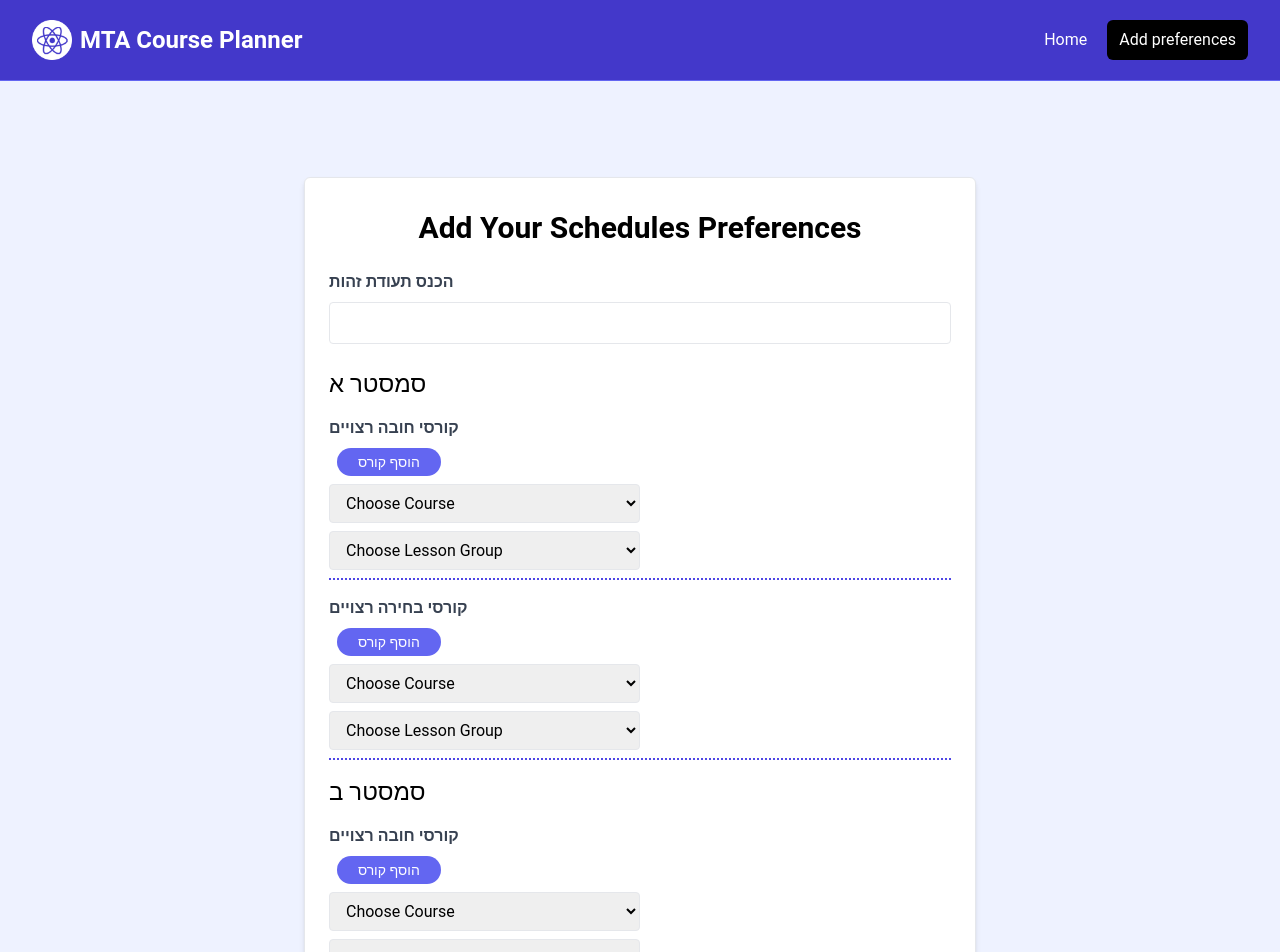
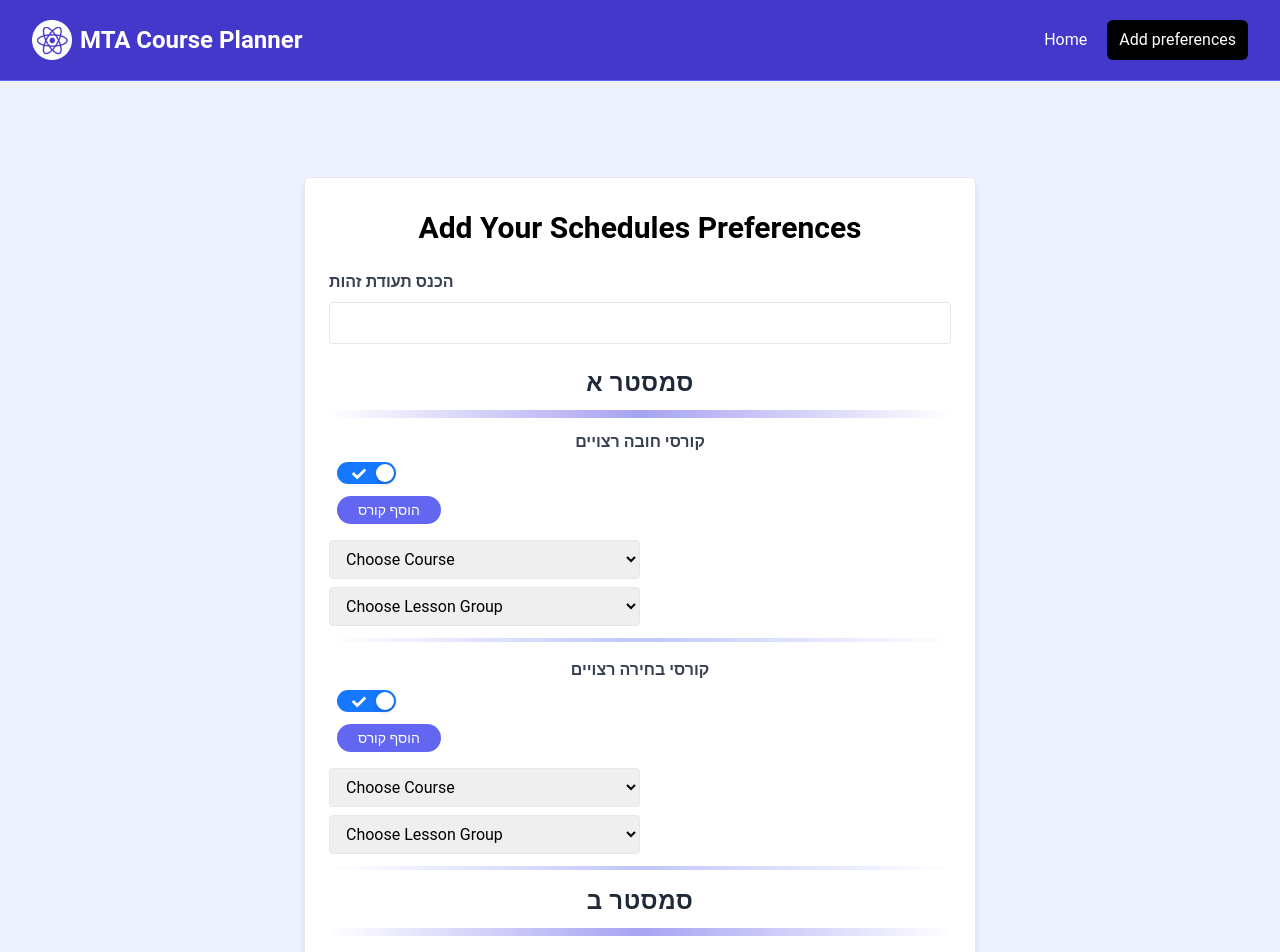
Before and after one commit to Maayan56/MTA-Courses-Planner-react, a React (Vite) app: page /add-pref in a window 1280 px wide. Shown: the top 952 px of the page. Built offline with nearby package versions, Linux system fonts and the light colour scheme.

Commit message:
add toggle button, auto dc exe

```diff
--- a/package.json
+++ b/package.json
@@ -10,6 +10,7 @@
     "preview": "vite preview"
   },
   "dependencies": {
+    "antd": "^5.20.3",
     "lodash": "^4.17.21",
     "papaparse": "^5.4.1",
     "react": "^18.3.1",
--- a/src/components/CoursesDropdownList.jsx
+++ b/src/components/CoursesDropdownList.jsx
@@ -3,6 +3,7 @@ import Papa from "papaparse";
 import _ from 'lodash';
 import { IoIosRemoveCircleOutline } from "react-icons/io";
 import coursesWithExe from '../coursesWithExe.json';
+import ToggleSwitch from "./ToggleSwitch.jsx";
 // eslint-disable-next-line react/prop-types
 const CoursesDropdownList = ({coursesTablePath, query, coursesPrefArr, onCourseChange}) => {
 
@@ -17,7 +18,15 @@ const CoursesDropdownList = ({coursesTablePath, query, coursesPrefArr, onCourseC
     }])
 
     const [validationError, setValidationError] = useState(false);
+    const [showDropdown, setShowDropdown] = useState(true);
 
+    const handleToggleButton= (checked) => {
+        setShowDropdown(checked);
+        if(!showDropdown){
+            const temp=[{ course_code_name: "", lesson_code: "", has_exercise: false, exercise_code: "dc" }];
+            onCourseChange(temp);
+        }
+    }
     const handleChangeSelect1= (event, index) => {
 
         setValidationError(false);
@@ -58,14 +67,15 @@ const CoursesDropdownList = ({coursesTablePath, query, coursesPrefArr, onCourseC
     }
 
     const handleChangeSelect3= (event, index) => {
-        const temp=[...coursesPrefArr]
         const newVal=event.target.value;
+        console.log(`New value for index ${index}: ${newVal}`);
+        const temp=[...coursesPrefArr];
         temp[index]["exercise_code"]=newVal;
         onCourseChange(temp);
     }
 
     const handleAdd=() => {
-        const newPref = { course_code_name: "", lesson_code: "", has_exercise: false, exercise_code: "" };
+        const newPref = { course_code_name: "", lesson_code: "", has_exercise: false, exercise_code: "dc" };
         onCourseChange([...coursesPrefArr, newPref]);
 
         const newOpt={ lesson_group_code_opt:[], exercise_group_code_opt:[] }
@@ -118,16 +128,18 @@ const CoursesDropdownList = ({coursesTablePath, query, coursesPrefArr, onCourseC
 
     return(
         <>
+            <ToggleSwitch handleToggleChange={handleToggleButton}/>
+            {showDropdown && (<div className= 'my-2'>
                 <button
                     onClick={handleAdd}
-                className="bg-indigo-500 hover:bg-indigo-600 text-white text-sm py-1 ml-2 mb-2 font-medium rounded-full w-1/6 focus:outline-none focus:shadow-outline"
+                    className="bg-indigo-500 hover:bg-indigo-600 text-white text-sm py-1 ml-2 font-medium rounded-full w-1/6 focus:outline-none focus:shadow-outline"
                 >
                     הוסף קורס
                 </button>
                 {/* eslint-disable-next-line react/prop-types */}
                 {coursesPrefArr.map((singlePref,index) => {
                     return(
-                    <div key= {index} className= 'mb-4 border-dotted border-b-2 border-indigo-600'>
+                        <div key= {index} className= 'my-4'>
                             <div className= 'mb-2'>
                                 <select className='border rounded w-1/2 py-2 px-3' value={singlePref.course_code_name} required
                                         onChange={(e) => handleChangeSelect1(e,index)}
@@ -168,7 +180,11 @@ const CoursesDropdownList = ({coursesTablePath, query, coursesPrefArr, onCourseC
                             </div>
                             {/* eslint-disable-next-line react/prop-types */}
                             {coursesPrefArr[index].has_exercise && (<div className= 'mb-2'>
-                            <select className='border rounded w-1/2 py-2 px-3' value={singlePref.exercise_code} required onChange={(e) => handleChangeSelect3(e,index)}>
+                                {/* eslint-disable-next-line react/prop-types */}
+                                <select className='border rounded w-1/2 py-2 px-3' value={coursesPrefArr[index].lesson_code === "dc" ? "dc" : singlePref.exercise_code}
+                                        required
+                                        onChange={(e) => handleChangeSelect3(e,index)}
+                                >
                                     <option value="" disabled hidden>
                                         Choose Exercise Group
                                     </option>
@@ -183,10 +199,18 @@ const CoursesDropdownList = ({coursesTablePath, query, coursesPrefArr, onCourseC
                                     )))}
                                 </select>
                             </div>)}
+                            <hr
+                                className="my-3 h-1 border-t-0 bg-transparent bg-gradient-to-r from-transparent via-indigo-400 to-transparent opacity-50 dark:via-neutral-400"/>
                         </div>
                     )
                 })}
+            </div>)}
         </>
+
+
+
+
+
     )
 }
 
--- /dev/null
+++ b/src/components/ToggleSwitch.jsx
@@ -0,0 +1,17 @@
+import { Switch } from "antd";
+import { FaXmark } from "react-icons/fa6";
+import { FaCheck } from "react-icons/fa";
+// eslint-disable-next-line react/prop-types
+const ToggleSwitch = ({handleToggleChange}) => {
+    return (
+        <div>
+            <Switch className='ml-2 mb-1 px-0.5'
+                    defaultChecked={true}
+                    checkedChildren={<FaCheck className='inline text-sm text-white m-1'/>}
+                    unCheckedChildren={<FaXmark className='inline text-sm text-white m-1'/>}
+                    onChange={(checked) => {handleToggleChange(checked)}}
+            />
+        </div>
+    )
+}
+export default ToggleSwitch
--- a/src/pages/AddCoursesPref.jsx
+++ b/src/pages/AddCoursesPref.jsx
@@ -6,10 +6,10 @@ import CoursesDropdownList from "../components/CoursesDropdownList.jsx";
 const AddCoursesPref = ({ addPrefSubmit }) => {
 
     const [selectedCoursesData, setSelectedCoursesData] = useState({
-        reqCoursesAlist: [{ course_code_name: "", lesson_code: "", has_exercise: false, exercise_code: "" }],
-        reqCoursesBlist: [{ course_code_name: "", lesson_code: "", has_exercise: false, exercise_code: "" }],
-        choiceCoursesAlist: [{ course_code_name: "", lesson_code: "", has_exercise: false, exercise_code: "" }],
-        choiceCoursesBlist: [{ course_code_name: "", lesson_code: "", has_exercise: false, exercise_code: "" }]
+        reqCoursesAlist: [{ course_code_name: "", lesson_code: "", has_exercise: false, exercise_code: "dc" }],
+        reqCoursesBlist: [{ course_code_name: "", lesson_code: "", has_exercise: false, exercise_code: "dc" }],
+        choiceCoursesAlist: [{ course_code_name: "", lesson_code: "", has_exercise: false, exercise_code: "dc" }],
+        choiceCoursesBlist: [{ course_code_name: "", lesson_code: "", has_exercise: false, exercise_code: "dc" }]
     });
 
     const [studentId, setStudentId]= useState('');
@@ -69,11 +69,15 @@ const AddCoursesPref = ({ addPrefSubmit }) => {
                             />
                         </div>
                         <div>
-                            <h3 className='text-2xl text-left font-medium mb-4'>סמסטר א</h3>
+                            <h3 className="text-2xl text-center font-semibold mb-3 text-gray-800 dark:text-gray-200 tracking-wide leading-tight">
+                                סמסטר א
+                            </h3>
+                            <hr
+                                className="my-3 h-2 border-t-0 bg-transparent bg-gradient-to-r from-transparent via-indigo-600 to-transparent opacity-50 dark:via-neutral-400"/>
                             <div>
                                 <label
                                     htmlFor='reqCourseName'
-                                    className='block text-gray-700 font-bold mb-2'
+                                    className='block text-gray-700 text-center font-bold mb-2'
                                 >
                                     קורסי חובה רצויים
                                 </label>
@@ -87,7 +91,7 @@ const AddCoursesPref = ({ addPrefSubmit }) => {
                             <div>
                                 <label
                                     htmlFor='reqCourseName'
-                                    className='block text-gray-700 font-bold mb-2'
+                                    className='block text-gray-700 text-center font-bold mb-2'
                                 >
                                     קורסי בחירה רצויים
                                 </label>
@@ -100,11 +104,14 @@ const AddCoursesPref = ({ addPrefSubmit }) => {
                             />
                         </div>
                         <div>
-                            <h3 className='text-2xl text-left font-medium mb-4'>סמסטר ב</h3>
+                            <h3 className="text-2xl text-center font-semibold mb-3 text-gray-800 dark:text-gray-200 tracking-wide leading-tight">
+                                סמסטר ב
+                            </h3>                            <hr
+                                className="my-3 h-2 border-t-0 bg-transparent bg-gradient-to-r from-transparent via-indigo-600 to-transparent opacity-50 dark:via-neutral-400"/>
                             <div>
                                 <label
                                     htmlFor='reqCourseName'
-                                    className='block text-gray-700 font-bold mb-2'
+                                    className='block text-gray-700 text-center font-bold mb-2'
                                 >
                                     קורסי חובה רצויים
                                 </label>
@@ -118,7 +125,7 @@ const AddCoursesPref = ({ addPrefSubmit }) => {
                             <div>
                                 <label
                                     htmlFor='reqCourseName'
-                                    className='block text-gray-700 font-bold mb-2'
+                                    className='block text-gray-700 text-center font-bold mb-2'
                                 >
                                     קורסי בחירה רצויים
                                 </label>
```
Also changed, not shown: 1 other file (tests, documents, lock files or other folders). Lines whose indentation alone changed are shown as unchanged.
